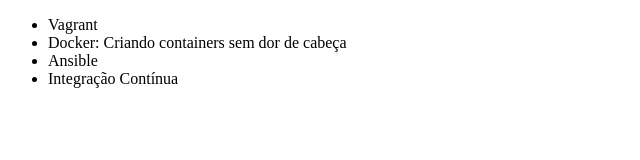
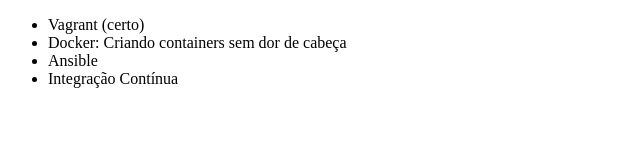
Before and after one commit to renanbuenom/alura-git, a plain HTML site: page index.html in a window 1280 px wide. Shown: the full height of the page, 0-640 px from the left. Drawn offline with Linux system fonts and the light colour scheme.

```diff
--- a/index.html
+++ b/index.html
@@ -6,7 +6,7 @@
 </head>
 <body>
     <ul>
-        <li>Vagrant</li>
+        <li>Vagrant (certo)</li>
         <li>Docker: Criando containers sem dor de cabeça</li>
         <li>Ansible</li>
         <li>Integração Contínua</li>
```
